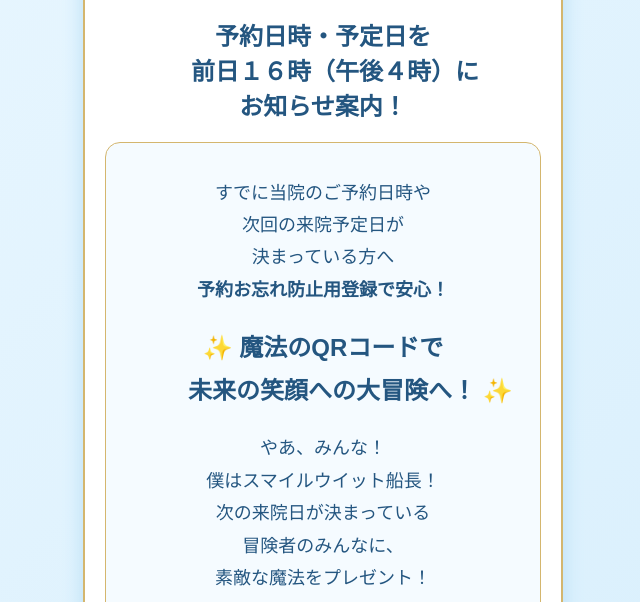
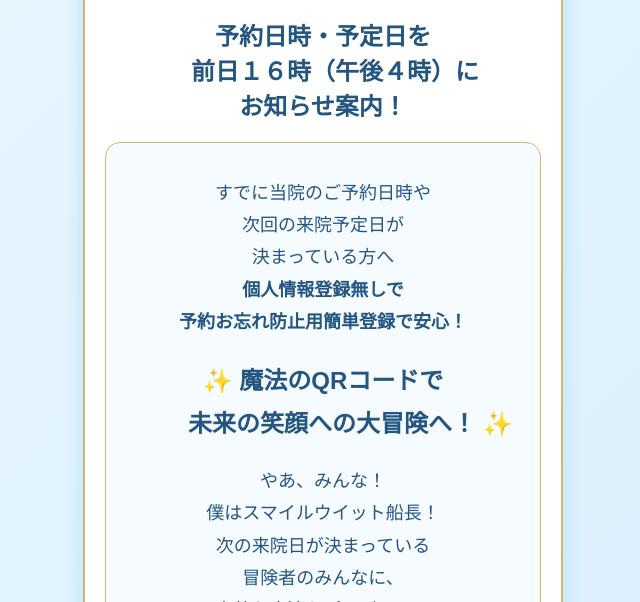
Before and after one commit to igari840/igari-doc, a plain HTML site: page index.html in a window 1280 px wide. Shown: the part 198-800 px from the top of the page, without its empty margins (317-957 px from the left). Drawn offline with Linux system fonts and the light colour scheme.

Commit message:
Update reservation reminder text in index.html

```diff
--- a/index.html
+++ b/index.html
@@ -156,7 +156,7 @@ small {
   すでに当院のご予約日時や<br>
   次回の来院予定日が<br>
   決まっている方へ<br>
-  <strong>予約お忘れ防止用登録で安心！</strong>
+  <strong>個人情報登録無しで<br>予約お忘れ防止用簡単登録で安心！</strong>
 </p>
 
  <h2>
```
